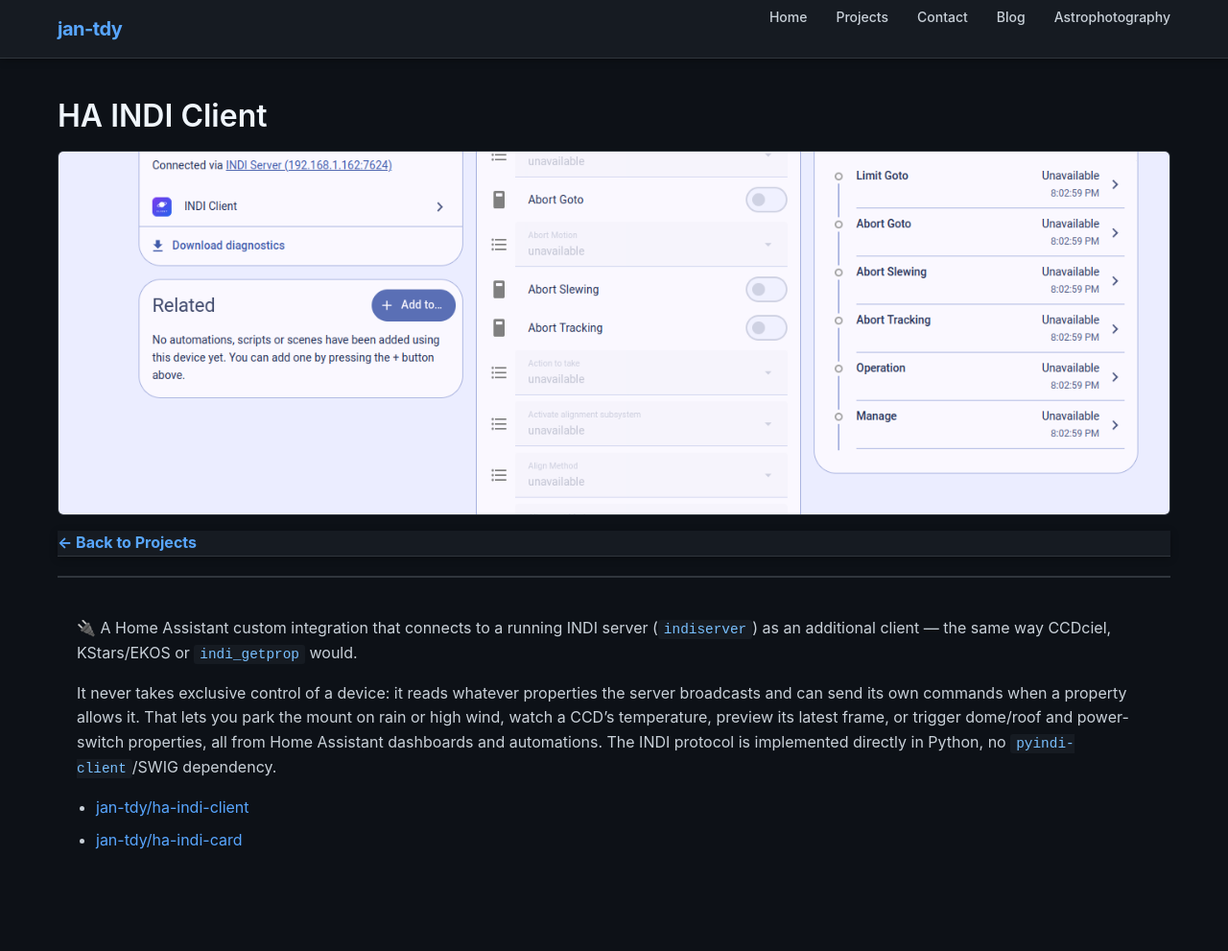
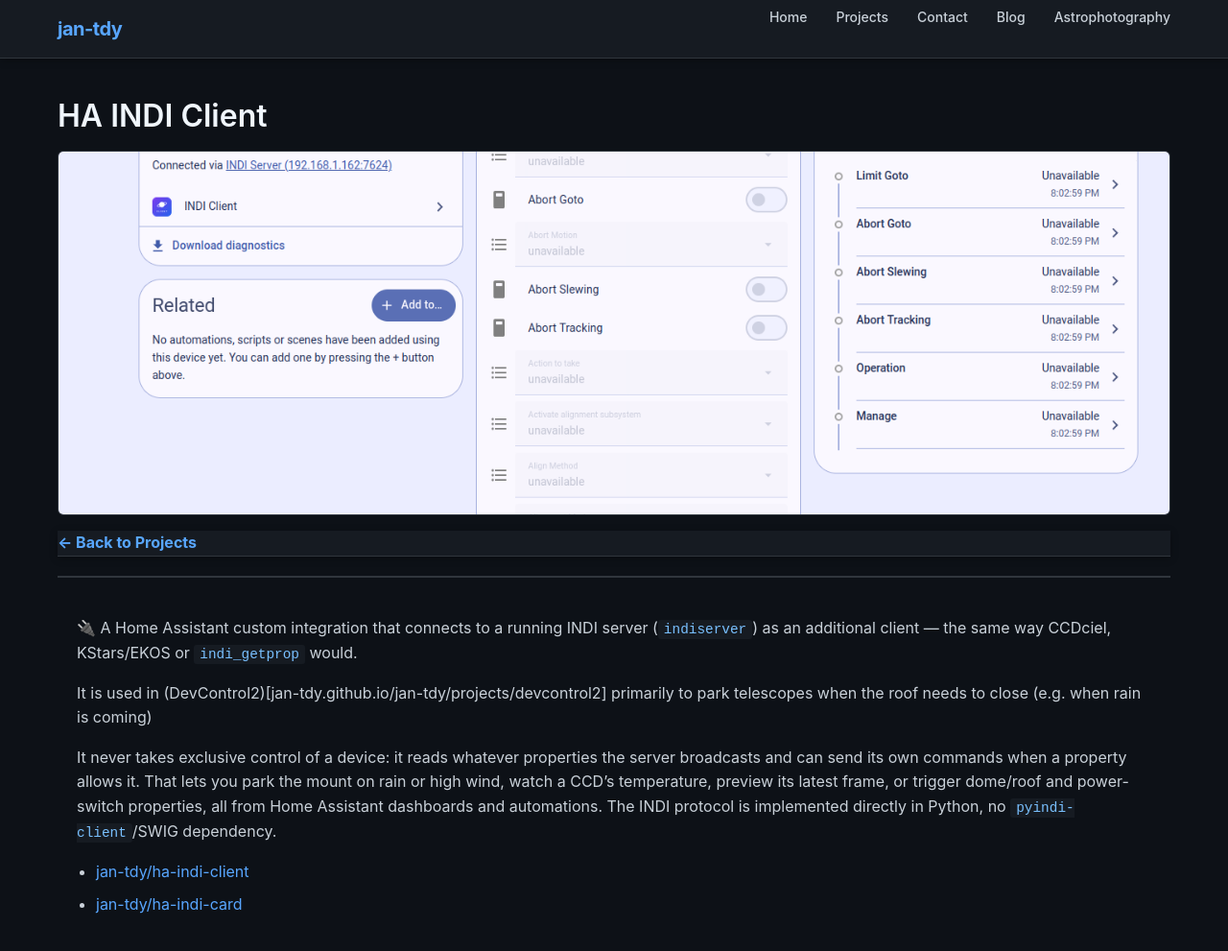
Before and after one commit to jan-tdy/jan-tdy, a Jekyll site: the page built from docs/_projects/ha-indi-client.md, in a window 1280 px wide and 995 px high. Shown: the top 991 px of the window at 96% size. Built offline with Jekyll 4.4.1, drawn with Linux system fonts in a browser that asks for light colours.

Commit message:
Update ha-indi-client.md with DevControl2 usage
Added usage context for DevControl2 in the documentation.

```diff
--- a/docs/_projects/ha-indi-client.md
+++ b/docs/_projects/ha-indi-client.md
@@ -5,6 +5,8 @@
 ---
 🔌 A Home Assistant custom integration that connects to a running INDI server (`indiserver`) as an additional client — the same way CCDciel, KStars/EKOS or `indi_getprop` would.
 
+It is used in (DevControl2)[jan-tdy.github.io/jan-tdy/projects/devcontrol2] primarily to park telescopes when the roof needs to close (e.g. when rain is coming)
+
 It never takes exclusive control of a device: it reads whatever properties the server broadcasts and can send its own commands when a property allows it. That lets you park the mount on rain or high wind, watch a CCD's temperature, preview its latest frame, or trigger dome/roof and power-switch properties, all from Home Assistant dashboards and automations. The INDI protocol is implemented directly in Python, no `pyindi-client`/SWIG dependency.
 
 - [jan-tdy/ha-indi-client](https://github.com/jan-tdy/ha-indi-client)
```
